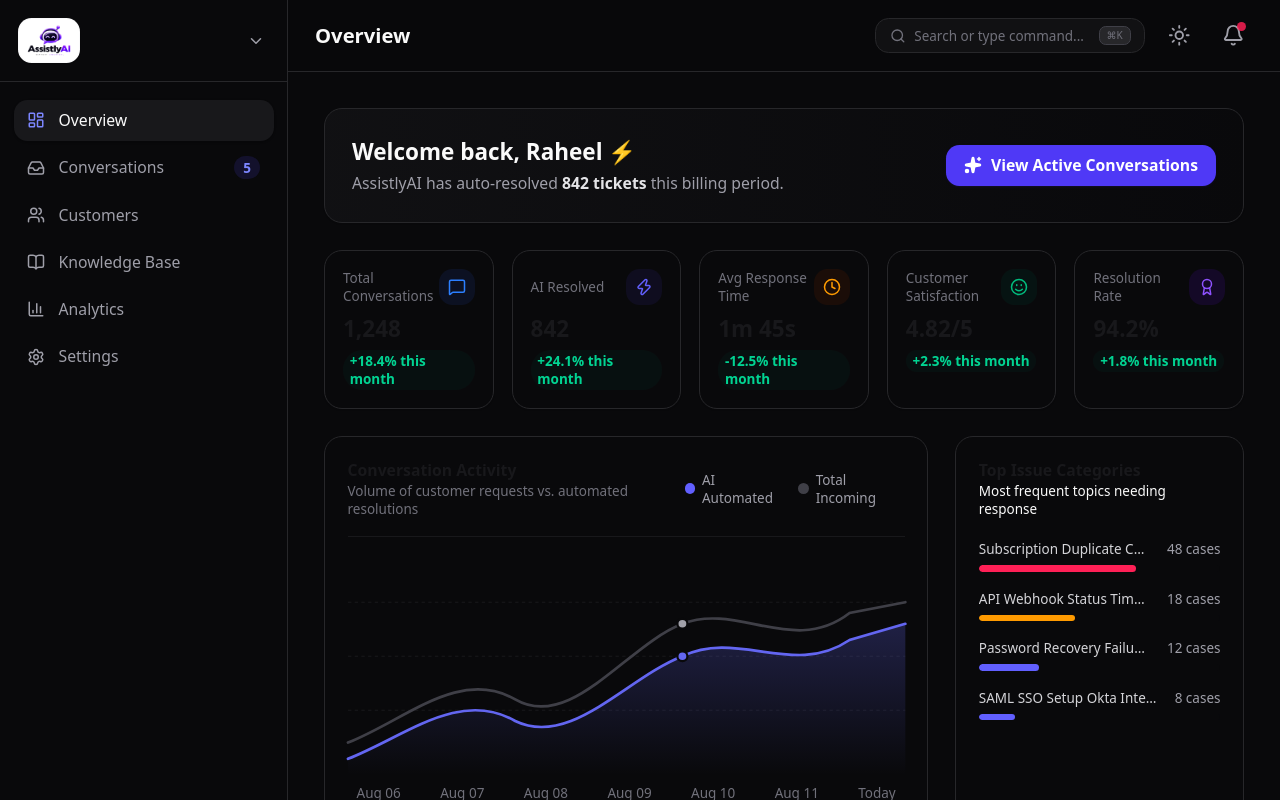
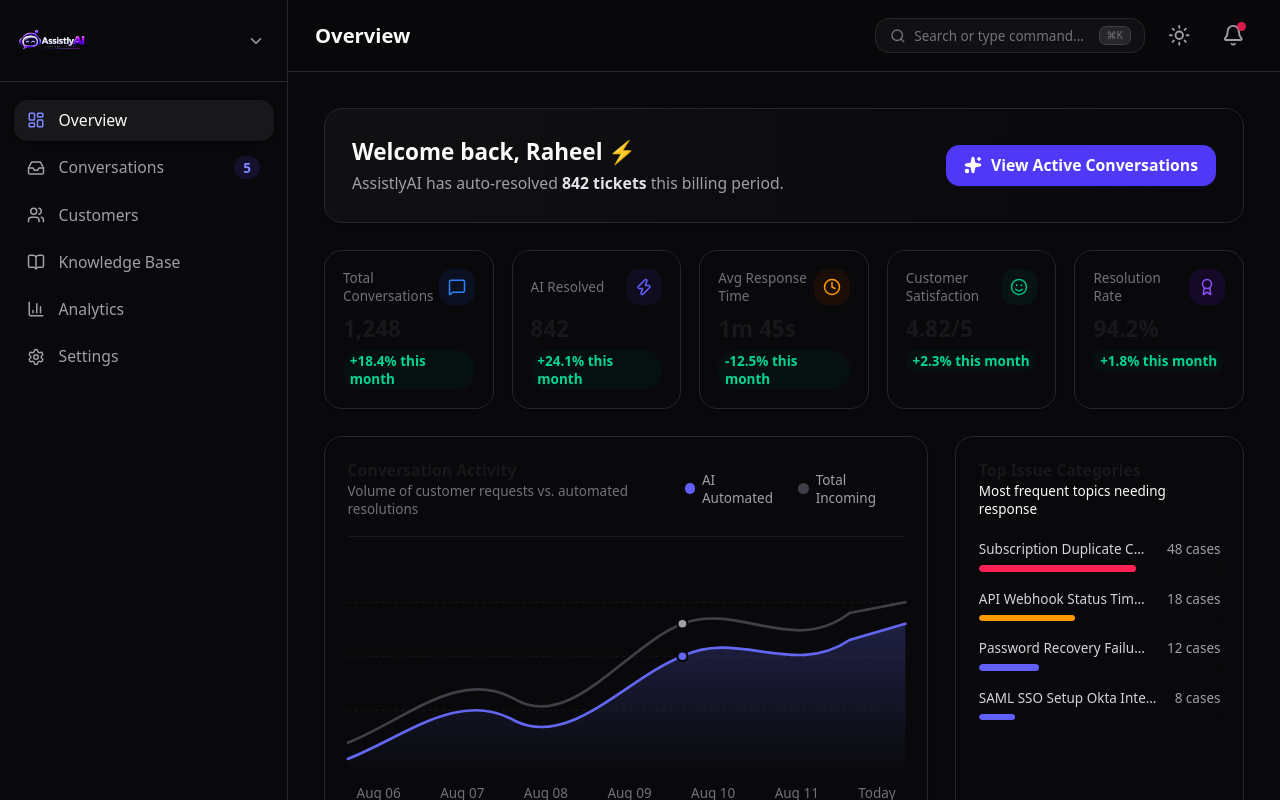
Before and after one commit to raheel2k29/AI-Support-Dashboard, a Next.js app: page / in a window 1280 px wide. Shown: the top 800 px of the page. Built offline with nearby package versions, Linux system fonts and the light colour scheme.

Commit message:
feat: add dark theme support for AssistlyAI logo

```diff
--- a/src/components/Sidebar.tsx
+++ b/src/components/Sidebar.tsx
@@ -22,7 +22,7 @@ interface SidebarProps {
 }
 
 export const Sidebar: React.FC<SidebarProps> = ({ isOpen, onClose }) => {
-  const { activeTab, setActiveTab, conversations, settings } = useApp();
+  const { activeTab, setActiveTab, conversations, settings, theme } = useApp();
 
   const navItems = [
     { id: 'overview', label: 'Overview', icon: LayoutDashboard },
@@ -52,9 +52,9 @@ export const Sidebar: React.FC<SidebarProps> = ({ isOpen, onClose }) => {
         <div className="p-4 border-b border-zinc-200 dark:border-zinc-800 flex items-center justify-between">
           <div className="flex items-center gap-2">
             <img
-              src="/logo.png"
+              src={theme === 'dark' ? '/logo-dark.png' : '/logo.png'}
               alt="AssistlyAI"
-              className="h-10 object-contain bg-white dark:bg-white p-1 rounded-xl border border-zinc-200 dark:border-zinc-100/50 shadow-xs"
+              className="h-10 object-contain"
             />
           </div>
           <button className="p-1 rounded-md text-zinc-400 hover:bg-zinc-100 dark:hover:bg-zinc-800 hover:text-zinc-600 dark:hover:text-zinc-200">
```
Also changed, not shown: public/logo-dark.png (added).
